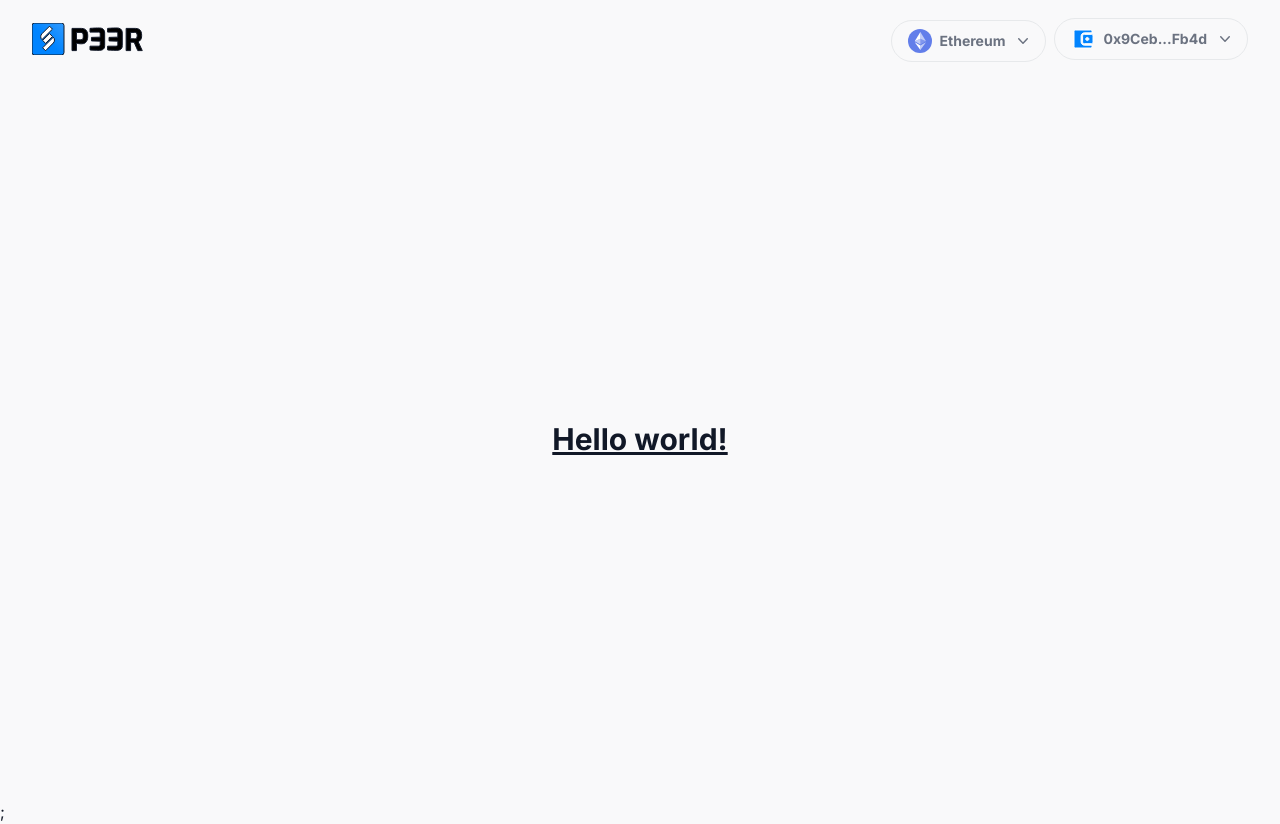
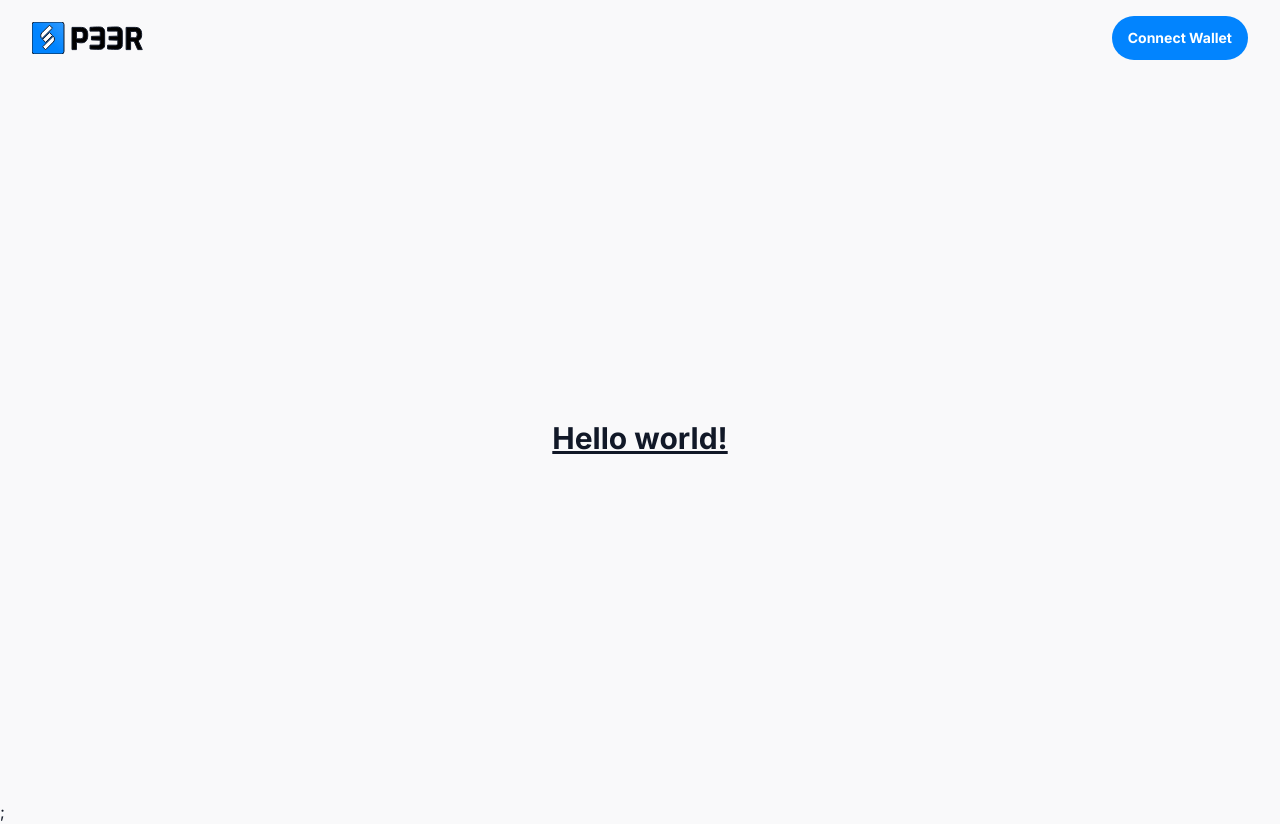
Before and after one commit to p33r-zph1/p2p-poc, a Next.js app: page / in a window 1280 px wide. Built offline with nearby package versions, Linux system fonts and the light colour scheme.

Commit message:
feat: disconnect wallet

```diff
--- a/src/components/AccountDetails/index.tsx
+++ b/src/components/AccountDetails/index.tsx
@@ -5,7 +5,11 @@ import { ChevronDownIcon } from '@heroicons/react/20/solid';
 import { WalletIcon } from '../icons';
 import { classNames, shortenAddress } from '@/utils';
 
-function AccountDetails() {
+interface Props {
+  disconnectWallet(): void;
+}
+
+function AccountDetails({ disconnectWallet }: Props) {
   return (
     <Menu as="div" className="relative text-left">
       <Menu.Button
@@ -28,8 +32,9 @@ function AccountDetails() {
         leaveFrom="transform scale-100 opacity-100"
         leaveTo="transform scale-95 opacity-0"
       >
-        <Menu.Items className="absolute right-0 mt-2 w-56 origin-top-right divide-y divide-gray-100 rounded-md bg-white shadow-lg ring-1 ring-black ring-opacity-5 focus:outline-none">
-          <div className="space-y-2 px-3 py-2 text-sm">
+        <Menu.Items className="absolute right-0 mt-2 w-56 origin-top-right rounded-md bg-white shadow-lg ring-1 ring-black ring-opacity-5 focus:outline-none">
+          <div className="space-y-2 divide-y divide-gray-100 text-sm">
+            <div className="space-y-2 px-3 pt-2">
               <Menu.Item>
                 {({ active }) => (
                   <Link
@@ -51,6 +56,20 @@ function AccountDetails() {
                 )}
               </Menu.Item>
             </div>
+
+            <div className="space-y-2 px-3 py-2">
+              <Menu.Item>
+                {({ active }) => (
+                  <button
+                    className={classNames(active ? 'text-brand' : '', 'block')}
+                    onClick={disconnectWallet}
+                  >
+                    Disconnect Wallet
+                  </button>
+                )}
+              </Menu.Item>
+            </div>
+          </div>
         </Menu.Items>
       </Transition>
     </Menu>
--- a/src/components/layout/Navigation.tsx
+++ b/src/components/layout/Navigation.tsx
@@ -1,14 +1,13 @@
 import Link from 'next/link';
+import { useState } from 'react';
 
 import AccountDetails from '../AccountDetails';
 import { Logo, LogoIcon } from '../icons';
 import { NetworkSwitcher } from '../Network';
 
-interface Props {
-  connected?: boolean;
-}
+function Navigation() {
+  const [connected, setConnected] = useState(false);
 
-function Navigation({ connected = false }: Props) {
   return (
     <nav className="flex items-center justify-between p-4 sm:px-6 lg:px-8">
       <Link
@@ -21,13 +20,16 @@ function Navigation({ connected = false }: Props) {
       </Link>
 
       {!connected ? (
-        <button className="rounded-4xl bg-brand px-4 py-3 text-sm font-bold text-white hover:bg-brand/90 focus:outline-none focus:ring focus:ring-brand/80 active:bg-brand/80">
+        <button
+          className="rounded-4xl bg-brand px-4 py-3 text-sm font-bold text-white hover:bg-brand/90 focus:outline-none focus:ring focus:ring-brand/80 active:bg-brand/80"
+          onClick={() => setConnected(true)}
+        >
           Connect Wallet
         </button>
       ) : (
         <div className="flex items-center justify-center space-x-2">
           <NetworkSwitcher />
-          <AccountDetails />
+          <AccountDetails disconnectWallet={() => setConnected(false)} />
         </div>
       )}
     </nav>
--- a/src/pages/index.tsx
+++ b/src/pages/index.tsx
@@ -3,7 +3,7 @@ import { Navigation } from '@/components/layout';
 function Home() {
   return (
     <div className="mx-auto flex min-h-screen max-w-7xl flex-col">
-      <Navigation connected />
+      <Navigation />
 
       <main className="flex flex-1 items-center justify-center p-4 sm:px-6 lg:px-8">
         <article className="text-2xl">
```
Lines whose indentation alone changed are shown as unchanged.
